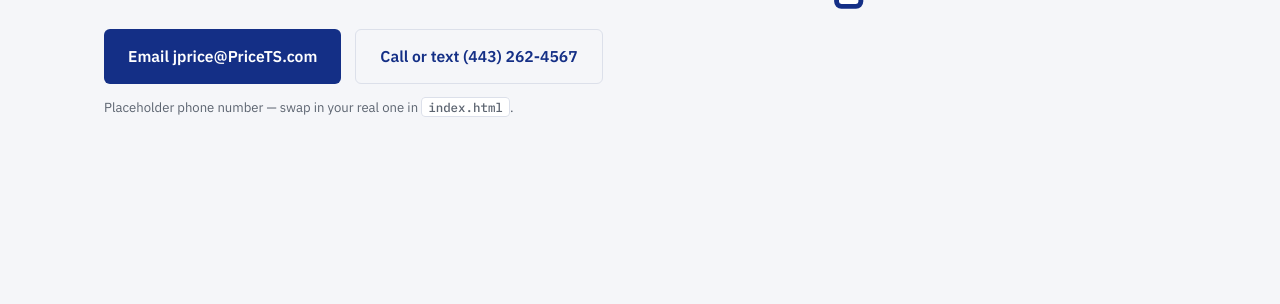
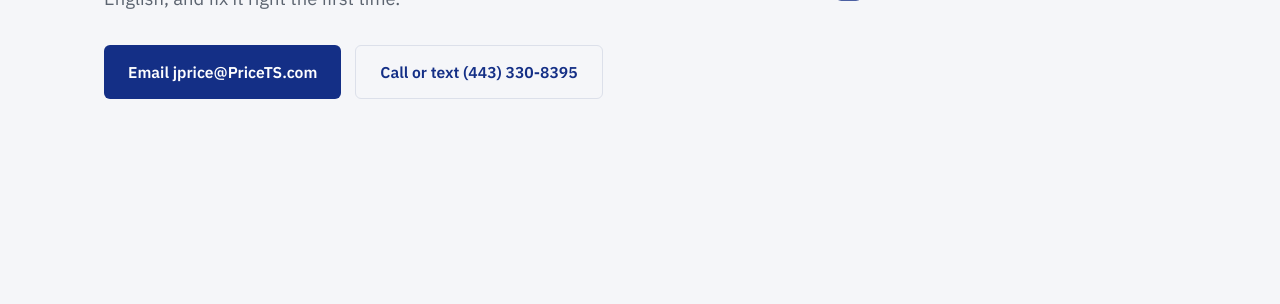
Before and after one commit to beansnrice995/pricets-website, a plain HTML site: page index.html in a window 1280 px wide. Shown: the part 390-694 px from the top of the page. Drawn offline with Linux system fonts and the light colour scheme.

Commit message:
Update index.html

```diff
--- a/index.html
+++ b/index.html
@@ -43,9 +43,9 @@
         <p class="hero-sub">Slow computer, spotty Wi-Fi, a new phone that won't cooperate&nbsp;&mdash; we come to you, explain what's wrong in plain English, and fix it right the first time.</p>
         <div class="hero-actions">
           <a href="mailto:jprice@PriceTS.com" class="btn btn-primary">Email jprice@PriceTS.com</a>
-          <a href="tel:4432624567" class="btn btn-ghost">Call or text (443) 262-4567</a>
+          <a href="tel:4433308395" class="btn btn-ghost">Call or text (443) 330-8395</a>
         </div>
-        <p class="hero-note">Placeholder phone number &mdash; swap in your real one in <code>index.html</code>.</p>
+
       </div>
       <div class="hero-art" aria-hidden="true">
         <svg viewBox="0 0 420 420" class="cable-art">
@@ -153,7 +153,7 @@
       </div>
       <div class="cta-actions">
         <a href="mailto:jprice@PriceTS.com" class="btn btn-primary">jprice@PriceTS.com</a>
-        <a href="tel:5551234567" class="btn btn-ghost">(443) 262-4567</a>
+        <a href="tel:5551234567" class="btn btn-ghost">(443) 330-8395</a>
       </div>
     </div>
   </section>
```
